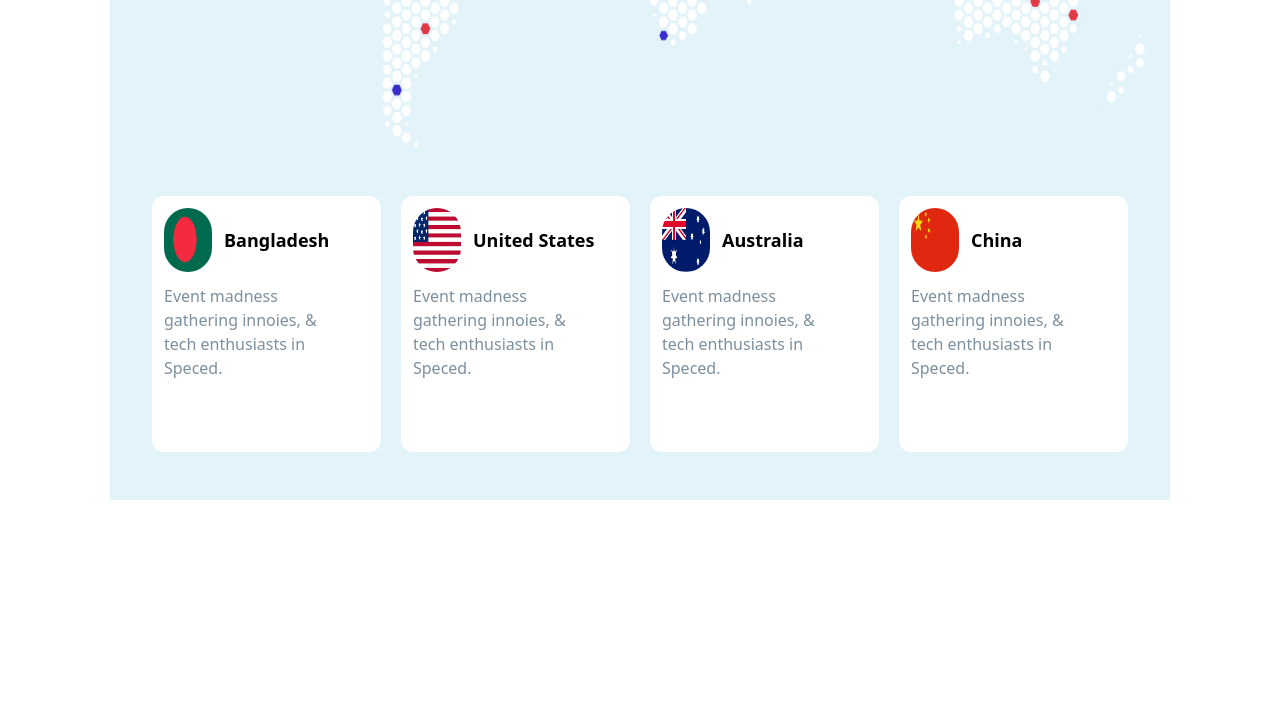
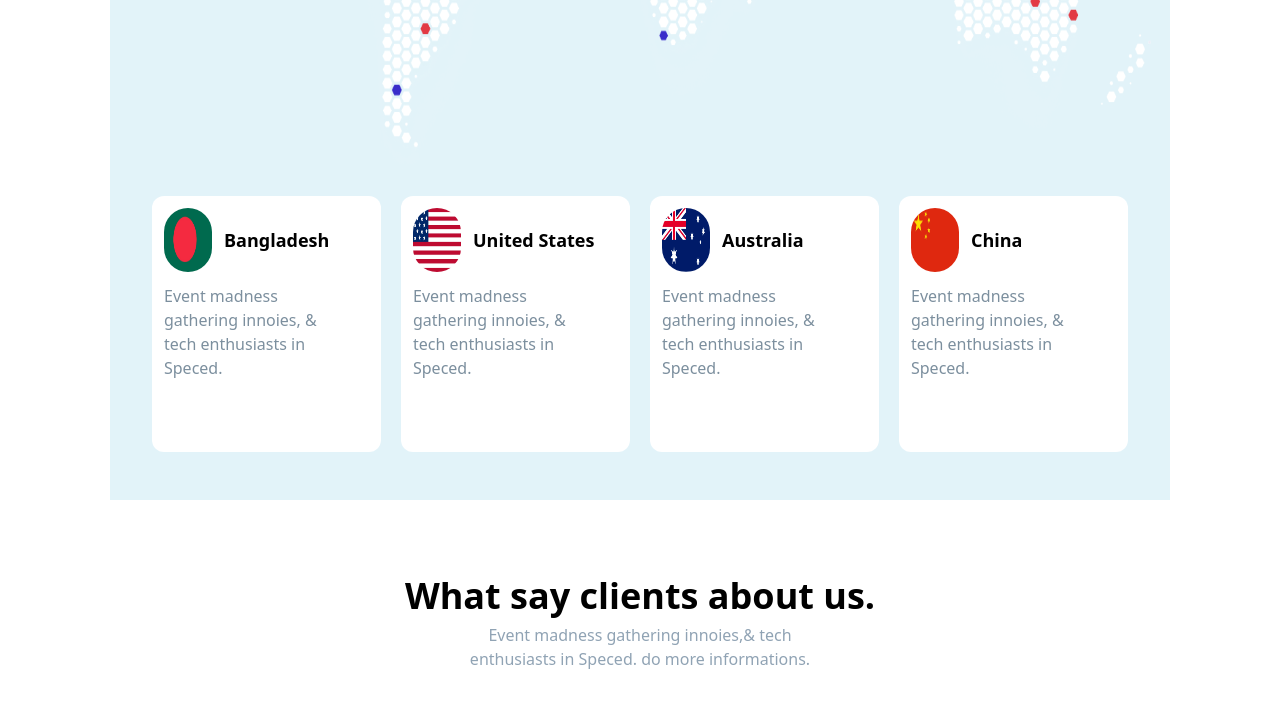
Before and after one commit to Sainath-Nanaware/Design-Web-Clone, a React (Vite) app: page / in a window 1280 px wide. Shown: the part 4024-4732 px from the top of the page. Before the commit the page ends 4524 px from the top, so only its background shows below. Built offline with nearby package versions, Linux system fonts and the light colour scheme.

Commit message:
complete clients about div title part

```diff
--- /dev/null
+++ b/src/components/ClientAboutUs.jsx
@@ -0,0 +1,16 @@
+import React from 'react'
+
+function ClientAboutUs() {
+  return (
+    <div className='h-[98vh] px-[110px]'>
+        <div className=' h-[30vh] flex flex-col justify-center items-center'>
+            <p className='text-[36px] font-bold'>What say clients about us.</p>
+            <p className='w-[30vw] text-center text-[#90A3B4]'>Event madness gathering innoies,& tech enthusiasts in Speced.
+do more informations.</p>
+        </div>
+
+    </div>
+  )
+}
+
+export default ClientAboutUs
--- a/src/index.css
+++ b/src/index.css
@@ -3,7 +3,7 @@
 @tailwind utilities;
 
 @layer components{
-  .primary-border{
+  .pb{
     @apply  border-2 border-red-600
   }
 }
--- a/src/pages/Home.jsx
+++ b/src/pages/Home.jsx
@@ -5,6 +5,7 @@ import Statistics from '../components/Statistics'
 import ProvideService from '../components/ProvideService'
 import WhyWeBest from '../components/WhyWeBest'
 import OurNetwork from '../components/OurNetwork'
+import ClientAboutUs from '../components/ClientAboutUs'
 
 function Home() {
   return (
@@ -16,6 +17,7 @@ function Home() {
     <ProvideService/>
     <WhyWeBest/>
     <OurNetwork/>
+    <ClientAboutUs/>
 
 
     </>
```
